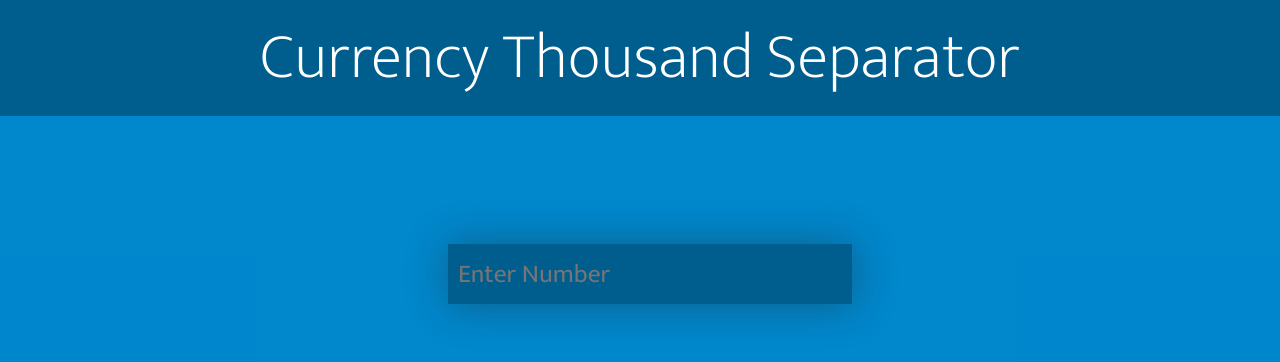
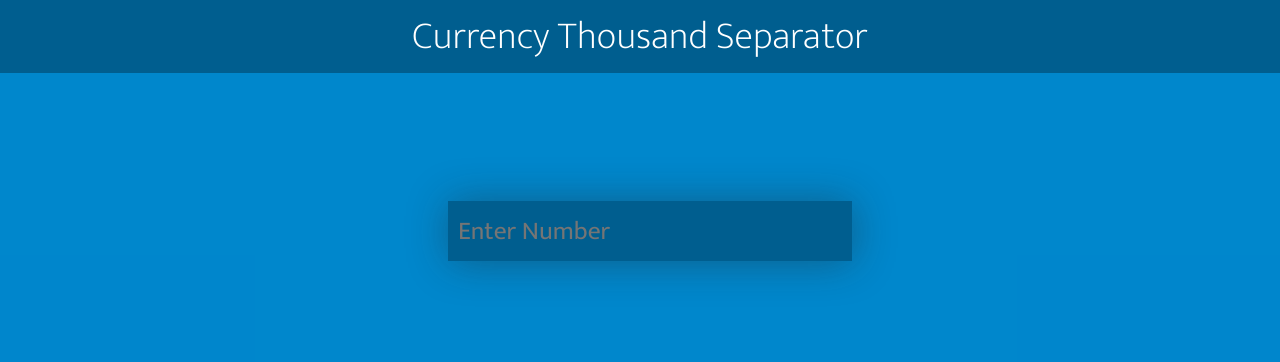
Before and after one commit to ankushminda/CurrencyThousandSeparator, a plain HTML site: page index.html in a window 1280 px wide. Drawn offline with nearby package versions, Linux system fonts and the light colour scheme.

Commit message:
Update main.css

```diff
--- a/css/main.css
+++ b/css/main.css
@@ -25,7 +25,7 @@ body {
 header {
     background: rgba(0, 0, 0, 0.3);
     padding: 5px 0;
-    font-size: 2em;
+    font-size: 1.2em;
 }
 
 header h1 {
```
